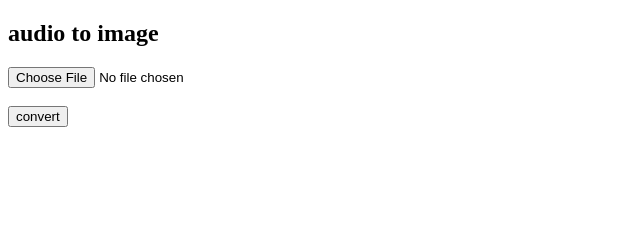
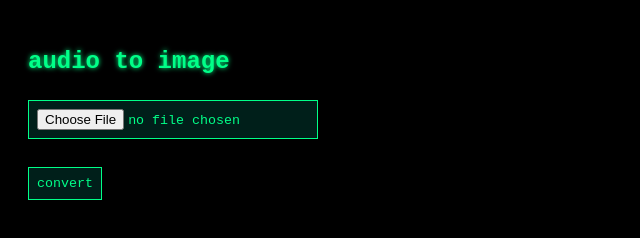
Before and after one commit to qwertywaffle/mywebsite, a plain HTML site: page stuff/audiotoimage.html in a window 1280 px wide. Shown: the whole page, without its empty margins (0-640 px from the left). Drawn offline with Linux system fonts and the light colour scheme.

Commit message:
Update audiotoimage.html

```diff
--- a/stuff/audiotoimage.html
+++ b/stuff/audiotoimage.html
@@ -2,6 +2,28 @@
 <html>
 <head>
   <title>audio to image</title>
+  <style>
+    body {
+      background-color: #000;
+      color: #00ff88;
+      font-family: 'Courier New', monospace;
+      text-transform: lowercase;
+      text-shadow: 0 0 5px #00ff88;
+      padding: 20px;
+    }
+    button, input, a {
+      background-color: #001f1a;
+      color: #00ff88;
+      border: 1px solid #00ff88;
+      font-family: 'Courier New', monospace;
+      text-transform: lowercase;
+      padding: 8px;
+      margin: 5px 0;
+    }
+    a {
+      display: inline-block;
+    }
+  </style>
 </head>
 <body>
   <h2>audio to image</h2>
@@ -14,7 +36,7 @@
   <script>
     document.getElementById('convertBtn').onclick = async () => {
       const file = document.getElementById('audioInput').files[0];
-      if (!file) return alert("Please select an audio file first.");
+      if (!file) return alert("please select an audio file first.");
 
       const arrayBuffer = await file.arrayBuffer();
       const audioCtx = new (window.AudioContext || window.webkitAudioContext)();
@@ -22,12 +44,11 @@
       const samples = audioBuffer.getChannelData(0);
       const sampleRate = audioBuffer.sampleRate;
 
-      const totalPixels = Math.ceil(samples.length / 4) + 1; // 4 samples per pixel, 1 pixel for metadata
+      const totalPixels = Math.ceil(samples.length / 4) + 1;
       const width = Math.ceil(Math.sqrt(totalPixels));
       const height = Math.ceil(totalPixels / width);
       const pixelData = new Uint8ClampedArray(width * height * 4);
 
-      // First pixel: store sample rate (16-bit)
       pixelData[0] = (sampleRate >> 8) & 0xFF;
       pixelData[1] = sampleRate & 0xFF;
       pixelData[2] = 0;
```
